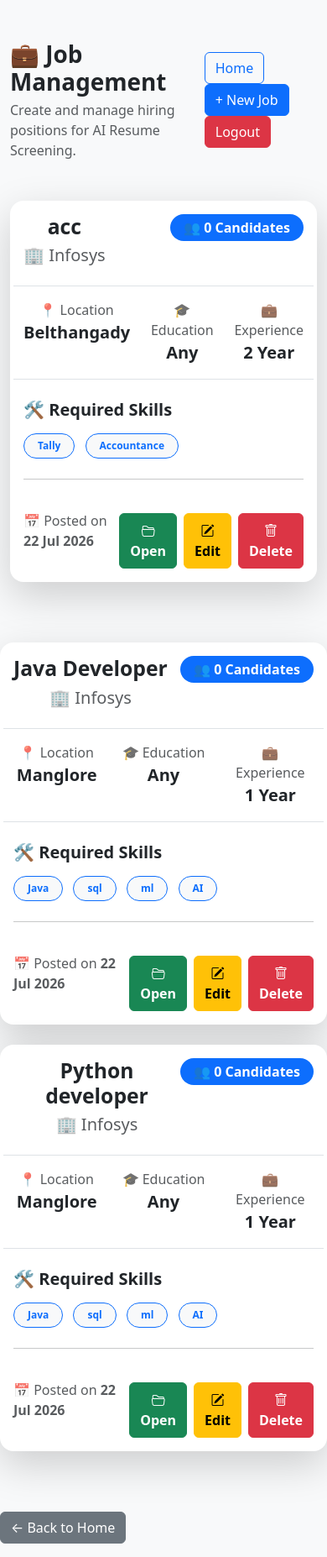
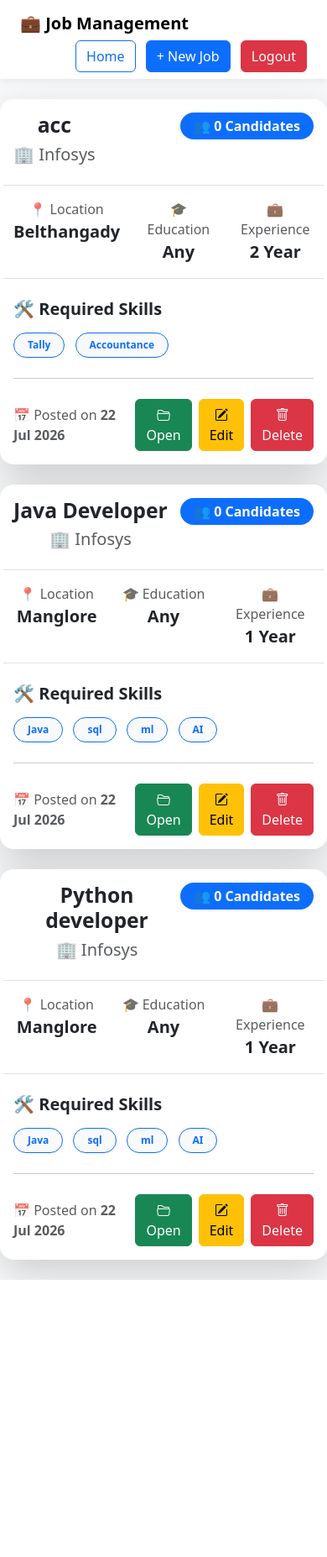
Before and after one commit to DhanyashreePS/AI-Resume-Screening-System, a Flask app: page /jobs in a window 390 px wide. Shown: the whole page at 84% size. After the commit the page ends 1524 px from the top, so only its background shows below. Run offline with Flask 3, Linux system fonts and the light colour scheme; the visitor is signed in with stand-in values (Sample User, id 1); data comes from the database, SQL or seed files in the repository; both versions use the stored data as it was after the commit; data that the repository does not hold is empty.

Commit message:
Enhanced ATS dashboard UI with professional layout and job management improvements

```diff
--- a/templates/jobs.html
+++ b/templates/jobs.html
@@ -16,44 +16,41 @@ transform:translateY(-6px);
 box-shadow:0 15px 35px rgba(0,0,0,.18);
 }
 
+
+.navbar{
+    position:sticky;
+    top:0;
+    z-index:1050;
+    background:#fff;
+    box-shadow:0 2px 10px rgba(0,0,0,.08);
+}
+
 </style>
 <link rel="stylesheet"
 href="https://cdn.jsdelivr.net/npm/bootstrap-icons@1.11.3/font/bootstrap-icons.min.css">
 </head>
 
 <body class="bg-light">
+<nav class="navbar navbar-expand-lg">
+    <div class="container-fluid px-4">
 
-<div class="container py-5">
-    <div class="d-flex justify-content-between align-items-center mb-4">
+        <a class="navbar-brand fw-bold">
+            💼 Job Management
+        </a>
 
-    <div>
-
-        <h1 class="fw-bold mb-1">
-            💼 Job Management
-        </h1>
-
-        <p class="text-muted mb-0">
-            Create and manage hiring positions for AI Resume Screening.
-        </p>
-
-    </div>
-
-    <div>
+        <div class="ms-auto">
 
             <a href="/home"
                class="btn btn-outline-primary me-2">
                 Home
             </a>
 
+            <button
+                class="btn btn-primary me-2"
+                onclick="newJob()">
+                + New Job
+            </button>
 
-
-        <button
-class="btn btn-primary"
-onclick="newJob()">
-
-+ New Job
-
-</button>
             <a href="/logout"
                class="btn btn-danger">
                 Logout
@@ -62,6 +59,9 @@ onclick="newJob()">
         </div>
 
     </div>
+</nav>
+
+
 
 <br>
     <div class="row">
@@ -70,10 +70,8 @@ onclick="newJob()">
 
 {% for job in jobs %}
 
-<div class="col-lg-6 mb-4">
-
-<div class="card shadow-lg border-0 rounded-4 h-100">
-
+<div class="col-xl-6 col-lg-6 col-md-12 mb-4 d-flex">
+<div class="card shadow-lg border-0 rounded-4 h-100 w-100">
 <div class="card-body">
 
 <div class="d-flex justify-content-between">
@@ -185,59 +183,38 @@ onclick="newJob()">
 
 <hr>
 
-<div class="d-flex justify-content-between align-items-center">
+<div class="d-flex justify-content-between align-items-center mt-4">
 
     <div class="text-muted">
-
-📅 Posted on
-
-<b>{{ job.created_date }}</b>
-
+        📅 Posted on <b>{{ job.created_date }}</b>
     </div>
-
-<div class="mt-4">
 
     <div class="d-flex gap-2">
 
         <a href="/job/{{ job.id }}"
-           class="btn btn-success flex-fill fw-semibold py-2">
-
+           class="btn btn-success">
             <i class="bi bi-folder2-open"></i> Open
-
         </a>
 
         <button
-    class="btn btn-warning flex-fill fw-semibold py-2"
+            class="btn btn-warning"
             onclick="editJob({{ job.id }})">
-
             <i class="bi bi-pencil-square"></i> Edit
-
         </button>
 
         <a href="/delete_job/{{ job.id }}"
-           class="btn btn-danger flex-fill fw-semibold py-2"
+           class="btn btn-danger"
            onclick="return confirm('Delete this job?')">
-
             <i class="bi bi-trash"></i> Delete
-
         </a>
 
     </div>
 
 </div>
 
-</div>
-
-</div>
-
-</div>
-</div>
-
-</div>
-
-</div>
-
-</div>
+</div>   <!-- card-body -->
+</div>   <!-- card -->
+</div>   <!-- col -->
 
 {% endfor %}
 
@@ -281,11 +258,7 @@ data-bs-target="#jobModal">
 {% endif %}
 
 </div>
-<br><br>
-    <a href="/home" class="btn btn-secondary mb-3">
-← Back to Home
-</a>
-    </div>
+
     <div class="modal fade" id="jobModal">
 
 <div class="modal-dialog modal-lg">
```
Also changed, not shown: data/resume_screening.db. Lines whose indentation alone changed are shown as unchanged.
